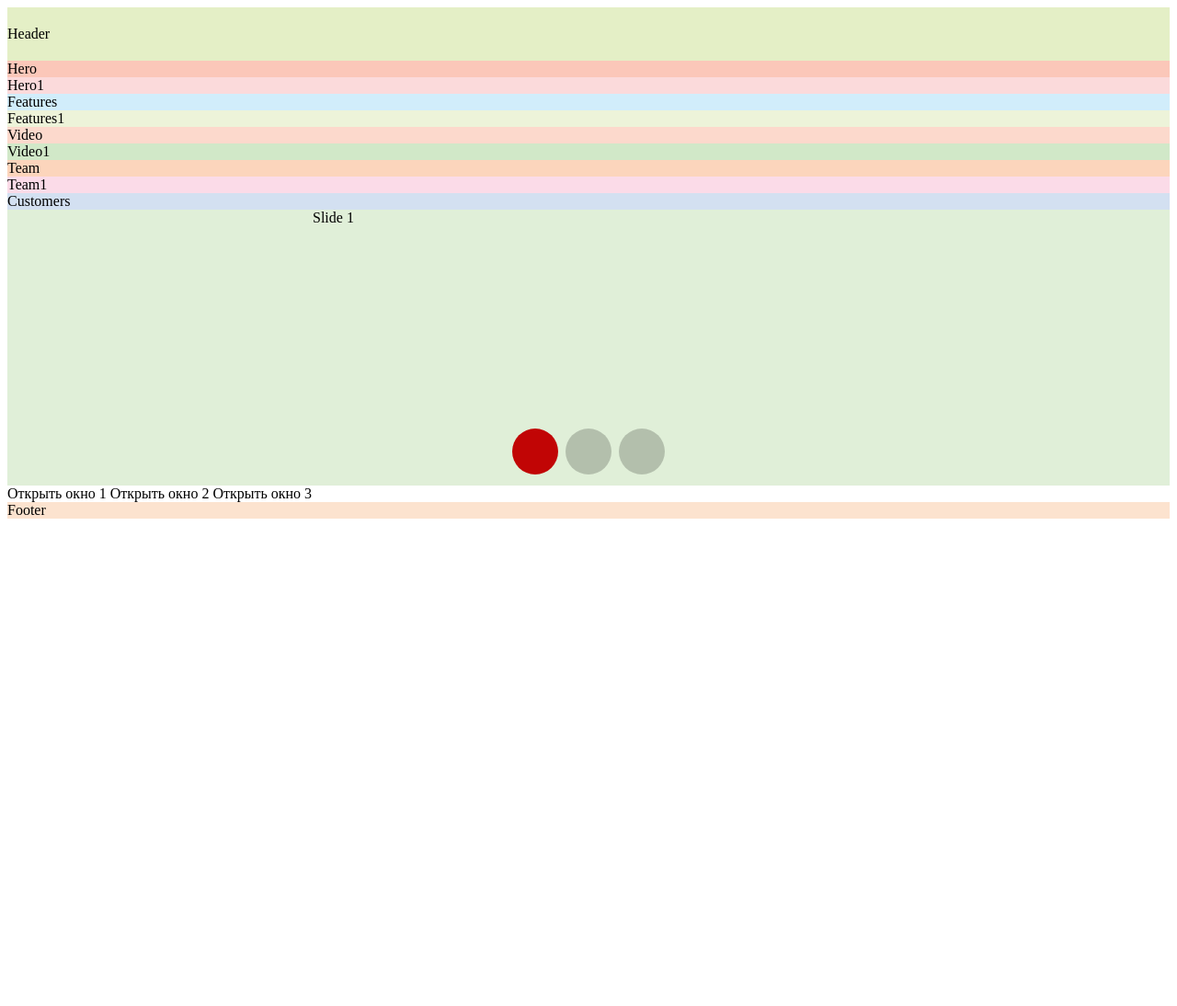
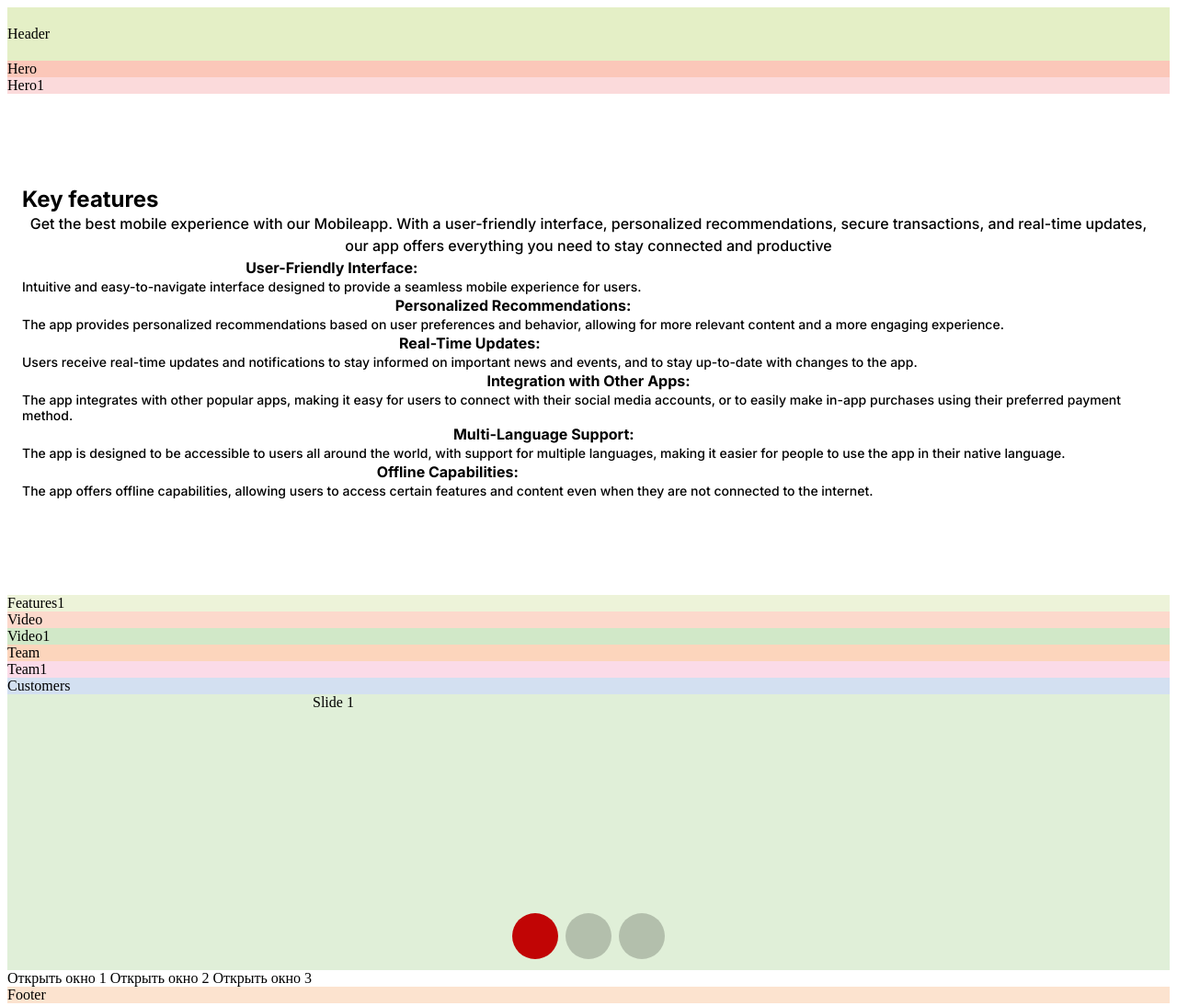
Before and after one commit to bonny-art/mobile_version, a website built with Vite: page src/index.html in a window 1280 px wide. Shown: the whole page at 92% size. Before the commit the page ends 800 px from the top, so only its background shows below. Built offline with nearby package versions, Linux system fonts and the light colour scheme.

Commit message:
Features html

```diff
--- a/src/css/features.css
+++ b/src/css/features.css
@@ -1,3 +1,98 @@
-.features {
-  background-color: #d1edfb;
+.card-set {
+  display: flex;
+  flex-wrap: wrap;
+  gap: var(--indent);
 }
+.card-set-item {
+  width: calc((100% - var(--indent) * (var(--items) - 1)) / var(--items));
+}
+
+.section {
+  padding: 40px 0;
+}
+@media only screen and (min-width: 768px) {
+  .section {
+    padding: 100px 0 105px;
+  }
+}
+
+.container {
+  min-width: 320px;
+  max-width: 320px;
+  margin: 0 auto;
+  padding: 0 20px;
+
+  /* outline: 2px solid red;
+  outline-offset: -2px; */
+}
+@media only screen and (min-width: 768px) {
+  .container {
+    max-width: 768px;
+    padding: 0 32px;
+  }
+}
+@media only screen and (min-width: 1280px) {
+  .container {
+    padding: 0 16px;
+    max-width: 1280px;
+  }
+}
+
+.title {
+  text-align: center;
+  font-size: 20px;
+  line-height: normal;
+  text-transform: uppercase;
+}
+@media only screen and (min-width: 768px) {
+  .title {
+    font-size: 24px;
+  }
+}
+
+.features-container {
+}
+
+.features-title {
+  color: #000;
+  font-family: Inter;
+  font-size: 24px;
+  font-style: normal;
+  font-weight: 700;
+  line-height: normal;
+}
+
+.features-descr {
+  color: #000;
+  text-align: center;
+  font-family: Inter;
+  font-size: 16px;
+  font-style: normal;
+  font-weight: 500;
+  line-height: 24px; /* 150% */
+}
+
+.features-list {
+}
+
+.features-item {
+}
+
+.features-subtitle {
+  color: #000;
+  text-align: center;
+  font-family: Inter;
+  font-size: 16px;
+  font-style: normal;
+  font-weight: 700;
+  line-height: 24px; /* 150% */
+}
+
+.features-text {
+  color: #000;
+  font-family: Inter;
+  font-size: 14px;
+  font-style: normal;
+  font-weight: 500;
+  line-height: normal;
+}
--- a/src/partials/features.html
+++ b/src/partials/features.html
@@ -1,3 +1,65 @@
-<section class="features">
-  <p>Features</p>
+<section class="features section">
+  <div class="features-container container">
+    <h2 class="features-title">Key features</h2>
+    <p class="features-descr">
+      Get the best mobile experience with our Mobileapp. With a user-friendly
+      interface, personalized recommendations, secure transactions, and
+      real-time updates, our app offers everything you need to stay connected
+      and productive
+    </p>
+    <ul class="features-list list card-set">
+      <!-- 1 -->
+      <li class="features-item card-set-item">
+        <h3 class="features-subtitle">User-Friendly Interface:</h3>
+        <p class="features-text">
+          Intuitive and easy-to-navigate interface designed to provide a
+          seamless mobile experience for users.
+        </p>
+      </li>
+      <!-- 2 -->
+      <li class="features-item card-set-item">
+        <h3 class="features-subtitle">Personalized Recommendations:</h3>
+        <p class="features-text">
+          The app provides personalized recommendations based on user
+          preferences and behavior, allowing for more relevant content and a
+          more engaging experience.
+        </p>
+      </li>
+      <!-- 3 -->
+      <li class="features-item card-set-item">
+        <h3 class="features-subtitle">Real-Time Updates:</h3>
+        <p class="features-text">
+          Users receive real-time updates and notifications to stay informed on
+          important news and events, and to stay up-to-date with changes to the
+          app.
+        </p>
+      </li>
+      <!-- 4 -->
+      <li class="features-item card-set-item">
+        <h3 class="features-subtitle">Integration with Other Apps:</h3>
+        <p class="features-text">
+          The app integrates with other popular apps, making it easy for users
+          to connect with their social media accounts, or to easily make in-app
+          purchases using their preferred payment method.
+        </p>
+      </li>
+      <!-- 5 -->
+      <li class="features-item card-set-item">
+        <h3 class="features-subtitle">Multi-Language Support:</h3>
+        <p class="features-text">
+          The app is designed to be accessible to users all around the world,
+          with support for multiple languages, making it easier for people to
+          use the app in their native language.
+        </p>
+      </li>
+      <!-- 6 -->
+      <li class="features-item card-set-item">
+        <h3 class="features-subtitle">Offline Capabilities:</h3>
+        <p class="features-text">
+          The app offers offline capabilities, allowing users to access certain
+          features and content even when they are not connected to the internet.
+        </p>
+      </li>
+    </ul>
+  </div>
 </section>
```
